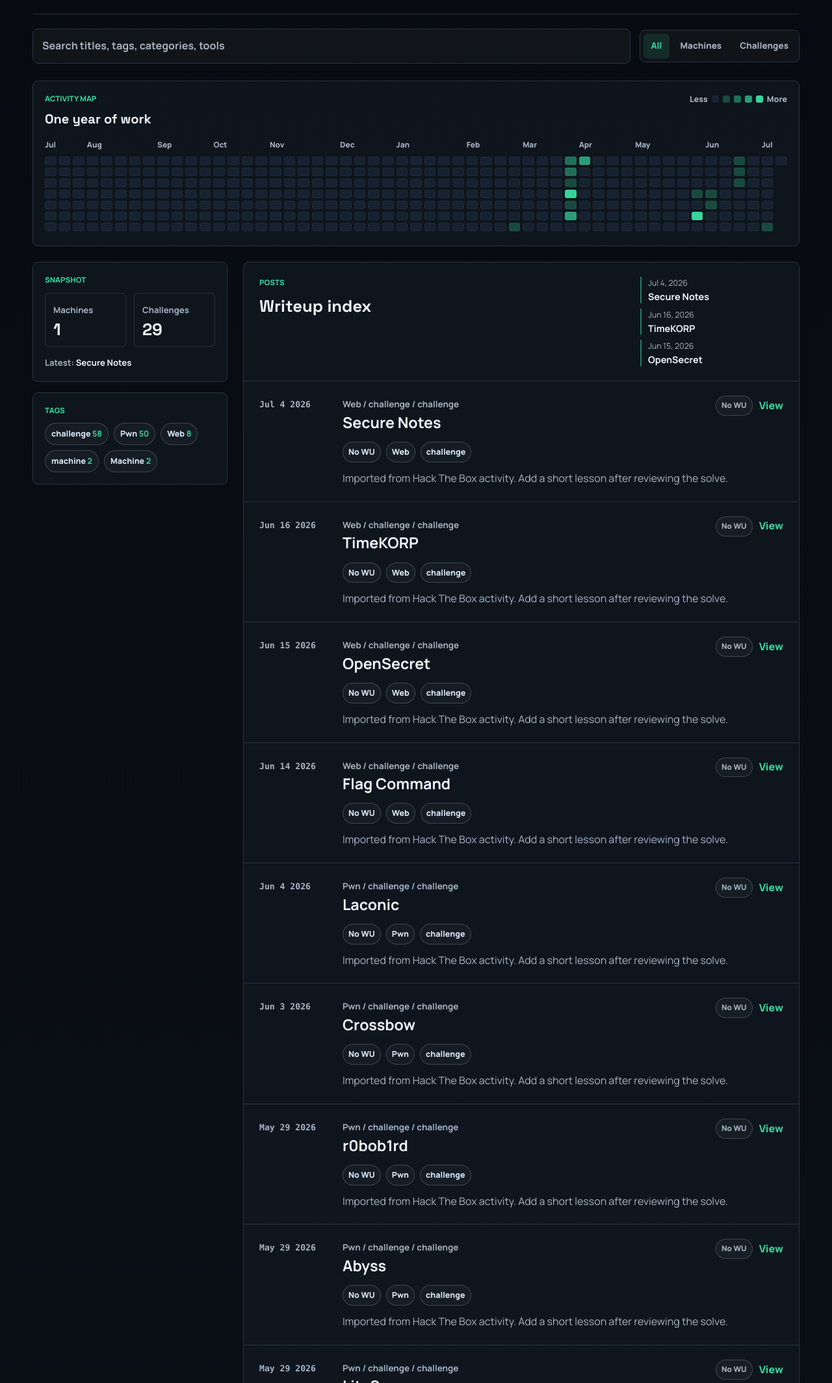
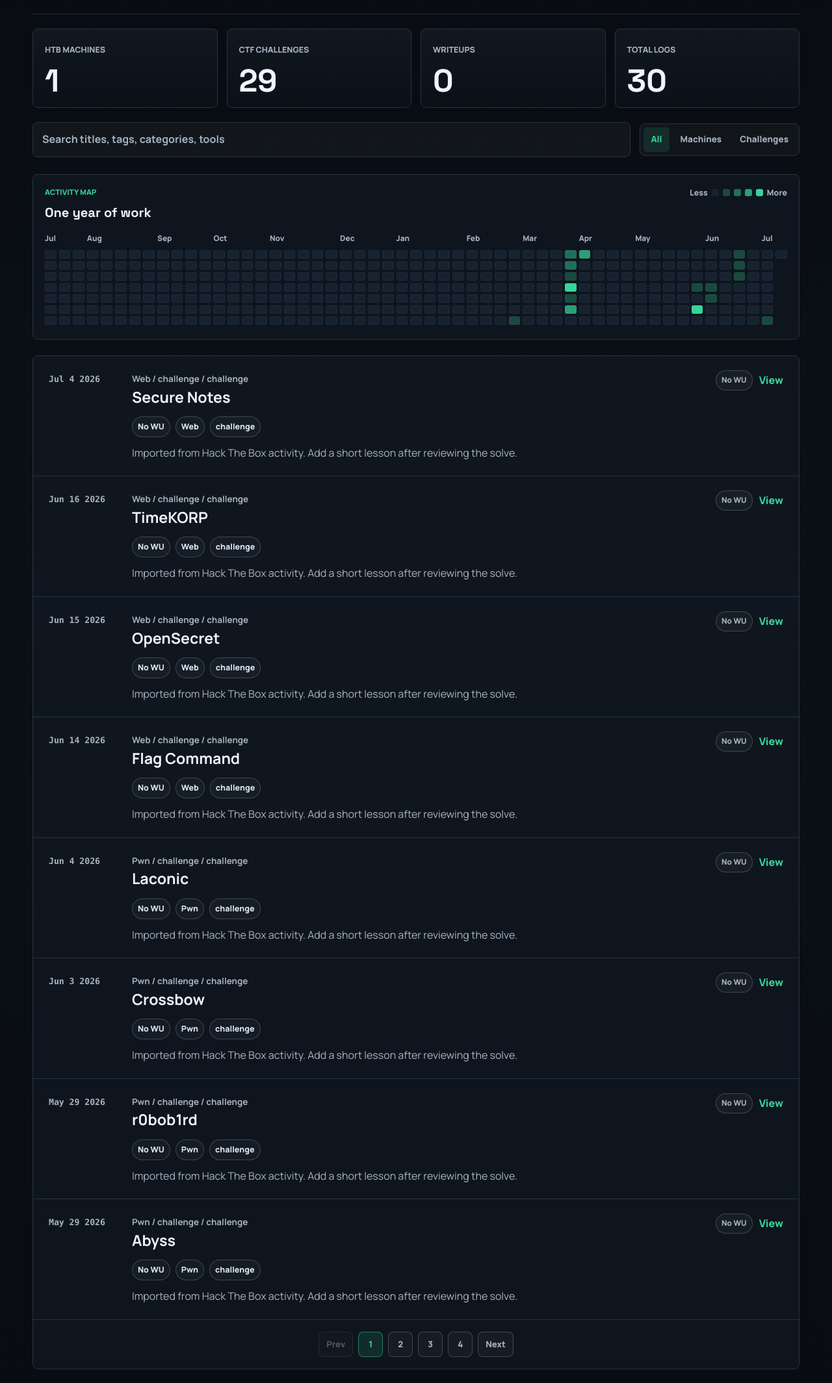
Before and after one commit to Gokongggggggg/Portfolio, a website: page solves.html in a window 1280 px wide. Shown: the part 669-2798 px from the top of the page at 65% size. Drawn offline with Linux system fonts and the light colour scheme.

Commit message:
Add archive stats dashboard and pagination

```diff
--- a/script.js
+++ b/script.js
@@ -39,18 +39,19 @@ let htbSolves = [
 ];
 
 let activeSolveFilter = "all";
+let activeSolvePage = 1;
+const solvesPerPage = 8;
 let htbControlsReady = false;
 
 function renderHtbTracker() {
-  const feed = document.querySelector("#htb-activity-feed");
   const log = document.querySelector("#htb-solve-log");
   const heatmapGrid = document.querySelector("#htb-heatmap-grid");
   const heatmapMonths = document.querySelector("#htb-heatmap-months");
   const searchInput = document.querySelector("#htb-solve-search");
   const filterButtons = document.querySelectorAll("[data-solve-filter]");
-  const tagCloud = document.querySelector("#htb-tag-cloud");
+  const pagination = document.querySelector("#htb-pagination");
 
-  if (!feed || !log) return;
+  if (!log) return;
 
   initHtbControls(searchInput, filterButtons);
 
@@ -59,43 +60,41 @@ function renderHtbTracker() {
   const filteredSolves = filterSolves(sortedSolves, activeSolveFilter, query);
   const machineCount = sortedSolves.filter((solve) => solve.type === "machine").length;
   const challengeCount = sortedSolves.filter((solve) => solve.type === "challenge").length;
-  const latestSolve = sortedSolves[0];
+  const writeupCount = sortedSolves.filter((solve) => Boolean(solve.writeupUrl)).length;
 
   renderHtbHeatmap(sortedSolves, heatmapGrid, heatmapMonths);
-  renderTagCloud(sortedSolves, tagCloud);
 
   const statMap = {
     total: sortedSolves.length,
     machines: machineCount,
     challenges: challengeCount,
-    latest: latestSolve ? latestSolve.name : "-"
+    writeups: writeupCount
   };
 
   Object.entries(statMap).forEach(([key, value]) => {
-    const node = document.querySelector(`[data-htb-stat="${key}"]`);
-    if (node) node.textContent = value;
+    document.querySelectorAll(`[data-htb-stat="${key}"]`).forEach((node) => {
+      setStatValue(node, value);
+    });
   });
 
   if (!sortedSolves.length) {
-    feed.innerHTML = `<article class="activity-item"><span class="activity-dot" aria-hidden="true"></span><div><h4>No logged solves yet</h4><p>New activity will show up here.</p></div></article>`;
-    log.innerHTML = `<article class="solve-entry"><h4>No solve notes yet</h4><p>Once an item is logged, the lesson summary will appear here.</p></article>`;
+    log.innerHTML = `<article class="solve-entry"><h4>No logged work yet</h4><p>New activity will show up here.</p></article>`;
+    renderPagination(0, pagination);
     return;
   }
 
   if (!filteredSolves.length) {
-    feed.innerHTML = renderNoResults();
     log.innerHTML = renderNoResults();
+    renderPagination(0, pagination);
     return;
   }
 
-  feed.innerHTML = filteredSolves.slice(0, 3).map((solve) => `
-    <a class="recent-link" href="${escapeAttribute(solve.link)}">
-      <span>${formatActivityDate(solve.date)}</span>
-      <strong>${escapeHtml(solve.name)}</strong>
-    </a>
-  `).join("");
+  const totalPages = Math.max(1, Math.ceil(filteredSolves.length / solvesPerPage));
+  activeSolvePage = Math.min(activeSolvePage, totalPages);
+  const pageStart = (activeSolvePage - 1) * solvesPerPage;
+  const pageSolves = filteredSolves.slice(pageStart, pageStart + solvesPerPage);
 
-  log.innerHTML = filteredSolves.map((solve) => `
+  log.innerHTML = pageSolves.map((solve) => `
     <article class="solve-entry archive-entry">
       <time datetime="${escapeAttribute(solve.date)}">${formatArchiveDate(solve.date)}</time>
       <div class="archive-entry-body">
@@ -116,17 +115,23 @@ function renderHtbTracker() {
       </div>
     </article>
   `).join("");
+
+  renderPagination(totalPages, pagination);
 }
 
 function initHtbControls(searchInput, filterButtons) {
   if (htbControlsReady) return;
   htbControlsReady = true;
 
-  searchInput?.addEventListener("input", renderHtbTracker);
+  searchInput?.addEventListener("input", () => {
+    activeSolvePage = 1;
+    renderHtbTracker();
+  });
 
   filterButtons.forEach((button) => {
     button.addEventListener("click", () => {
       activeSolveFilter = button.dataset.solveFilter || "all";
+      activeSolvePage = 1;
       filterButtons.forEach((item) => {
         item.classList.toggle("is-active", item === button);
       });
@@ -155,27 +160,63 @@ function filterSolves(solves, typeFilter, query) {
 }
 
 function renderNoResults() {
-  return `<article class="solve-entry"><h4>No matching solves</h4><p>Try another keyword, tag, category, or filter.</p></article>`;
+  return `<article class="solve-entry"><h4>No matching entries</h4><p>Try another keyword, tag, category, or filter.</p></article>`;
 }
 
-function renderTagCloud(solves, node) {
+function setStatValue(node, value) {
   if (!node) return;
 
-  const counts = new Map();
-  solves.forEach((solve) => {
-    [solve.category, solve.type, ...(solve.tags || [])].forEach((tag) => {
-      const cleanTag = String(tag || "").trim();
-      if (!cleanTag) return;
-      counts.set(cleanTag, (counts.get(cleanTag) || 0) + 1);
+  if (node.hasAttribute("data-count-up")) {
+    animateCounter(node, Number(value) || 0);
+    return;
+  }
+
+  node.textContent = value;
+}
+
+function animateCounter(node, target) {
+  const current = Number(node.textContent) || 0;
+  if (current === target) return;
+
+  const duration = 650;
+  const start = performance.now();
+
+  function tick(now) {
+    const progress = Math.min((now - start) / duration, 1);
+    const eased = 1 - Math.pow(1 - progress, 3);
+    node.textContent = Math.round(current + (target - current) * eased);
+
+    if (progress < 1) {
+      requestAnimationFrame(tick);
+    }
+  }
+
+  requestAnimationFrame(tick);
+}
+
+function renderPagination(totalPages, node) {
+  if (!node) return;
+
+  if (totalPages <= 1) {
+    node.innerHTML = "";
+    return;
+  }
+
+  const buttons = Array.from({ length: totalPages }, (_, index) => {
+    const page = index + 1;
+    return `<button type="button" class="${page === activeSolvePage ? "is-active" : ""}" data-page="${page}">${page}</button>`;
+  }).join("");
+
+  node.innerHTML = `<button type="button" data-page="${Math.max(1, activeSolvePage - 1)}" ${activeSolvePage === 1 ? "disabled" : ""}>Prev</button>${buttons}<button type="button" data-page="${Math.min(totalPages, activeSolvePage + 1)}" ${activeSolvePage === totalPages ? "disabled" : ""}>Next</button>`;
+
+  node.querySelectorAll("button[data-page]").forEach((button) => {
+    button.addEventListener("click", () => {
+      activeSolvePage = Number(button.dataset.page) || 1;
+      renderHtbTracker();
     });
   });
+}
 
-  const tags = [...counts.entries()]
-    .sort((a, b) => b[1] - a[1] || a[0].localeCompare(b[0]))
-    .slice(0, 18);
-
-  node.innerHTML = tags.map(([tag, count]) => `<span>${escapeHtml(tag)} <strong>${count}</strong></span>`).join("");
-}
 function renderSolveTags(solve) {
   const writeupTag = solve.writeupUrl ? "WU" : "No WU";
   return [writeupTag, ...(solve.tags || [])].map((tag) => `<span>${escapeHtml(tag)}</span>`).join("");
@@ -265,6 +306,7 @@ function formatArchiveDate(value) {
     year: "numeric"
   }).format(new Date(value)).replace(",", "");
 }
+
 function formatActivityDate(value) {
   return new Intl.DateTimeFormat("en", {
     month: "short",
--- a/solves.html
+++ b/solves.html
@@ -53,6 +53,25 @@
           </div>
         </div>
 
+        <section class="archive-dashboard" aria-label="Archive recap">
+          <article>
+            <span>HTB Machines</span>
+            <strong data-count-up data-htb-stat="machines">0</strong>
+          </article>
+          <article>
+            <span>CTF Challenges</span>
+            <strong data-count-up data-htb-stat="challenges">0</strong>
+          </article>
+          <article>
+            <span>Writeups</span>
+            <strong data-count-up data-htb-stat="writeups">0</strong>
+          </article>
+          <article>
+            <span>Total Logs</span>
+            <strong data-count-up data-htb-stat="total">0</strong>
+          </article>
+        </section>
+
         <section class="solve-controls archive-controls" aria-label="Solve search and filters">
           <label class="sr-only" for="htb-solve-search">Search archive</label>
           <input id="htb-solve-search" class="solve-search" type="search" placeholder="Search titles, tags, categories, tools">
@@ -62,6 +81,7 @@
             <button type="button" data-solve-filter="challenge">Challenges</button>
           </div>
         </section>
+
         <section class="archive-panel heatmap-panel archive-map" aria-labelledby="htb-heatmap-title">
           <div class="panel-heading heatmap-heading">
             <div>
@@ -83,41 +103,11 @@
             <div class="heatmap-grid" id="htb-heatmap-grid"></div>
           </div>
         </section>
-        <div class="archive-layout">
-          <aside class="archive-sidebar" aria-label="Activity overview">
-            <section class="archive-panel compact-stats">
-              <p class="category">Snapshot</p>
-              <div class="mini-stat-grid">
-                <div>
-                  <span>Machines</span>
-                  <strong data-htb-stat="machines">0</strong>
-                </div>
-                <div>
-                  <span>Challenges</span>
-                  <strong data-htb-stat="challenges">0</strong>
-                </div>
-              </div>
-              <p class="latest-line">Latest: <strong data-htb-stat="latest">-</strong></p>
-            </section>
 
-
-            <section class="archive-panel">
-              <p class="category">Tags</p>
-              <div class="tag-cloud" id="htb-tag-cloud"></div>
-            </section>
-          </aside>
-
-          <section class="archive-panel archive-main" aria-labelledby="solve-log-title">
-            <div class="archive-main-heading">
-              <div>
-                <p class="category">Posts</p>
-                <h3 id="solve-log-title">Writeup index</h3>
-              </div>
-              <div class="activity-feed" id="htb-activity-feed" aria-label="Latest activity"></div>
-            </div>
-            <div class="solve-log archive-list" id="htb-solve-log"></div>
-          </section>
-        </div>
+        <section class="archive-panel archive-main" aria-label="Archive entries">
+          <div class="solve-log archive-list" id="htb-solve-log"></div>
+          <nav class="archive-pagination" id="htb-pagination" aria-label="Archive pagination"></nav>
+        </section>
       </section>
       <section class="section page-section">
         <div class="section-heading compact">
--- a/styles.css
+++ b/styles.css
@@ -1477,3 +1477,84 @@ ul {
     min-width: 680px;
   }
 }
+.archive-dashboard {
+  display: grid;
+  grid-template-columns: repeat(4, minmax(0, 1fr));
+  gap: 14px;
+  margin: 0 0 22px;
+}
+
+.archive-dashboard article {
+  min-height: 118px;
+  border: 1px solid var(--line);
+  border-radius: 8px;
+  background: linear-gradient(180deg, rgba(18, 26, 36, 0.82), rgba(11, 17, 24, 0.76));
+  padding: 18px;
+}
+
+.archive-dashboard span {
+  color: var(--muted);
+  font-size: 0.78rem;
+  font-weight: 800;
+  text-transform: uppercase;
+}
+
+.archive-dashboard strong {
+  display: block;
+  margin-top: 12px;
+  color: var(--text);
+  font-family: "Space Grotesk", Manrope, sans-serif;
+  font-size: clamp(2rem, 4vw, 3.05rem);
+  line-height: 0.95;
+}
+
+.archive-pagination {
+  display: flex;
+  flex-wrap: wrap;
+  justify-content: center;
+  gap: 8px;
+  border-top: 1px solid var(--line);
+  padding: 18px 22px;
+}
+
+.archive-pagination:empty {
+  display: none;
+}
+
+.archive-pagination button {
+  min-width: 38px;
+  min-height: 36px;
+  border: 1px solid rgba(168, 180, 195, 0.28);
+  border-radius: 8px;
+  background: rgba(255, 255, 255, 0.03);
+  color: var(--muted);
+  cursor: pointer;
+  font: inherit;
+  font-size: 0.82rem;
+  font-weight: 800;
+  padding: 8px 11px;
+}
+
+.archive-pagination button:hover:not(:disabled),
+.archive-pagination button.is-active {
+  border-color: rgba(53, 212, 154, 0.48);
+  background: var(--accent-soft);
+  color: var(--accent);
+}
+
+.archive-pagination button:disabled {
+  cursor: not-allowed;
+  opacity: 0.42;
+}
+
+@media (max-width: 820px) {
+  .archive-dashboard {
+    grid-template-columns: repeat(2, minmax(0, 1fr));
+  }
+}
+
+@media (max-width: 520px) {
+  .archive-dashboard {
+    grid-template-columns: 1fr;
+  }
+}
```
